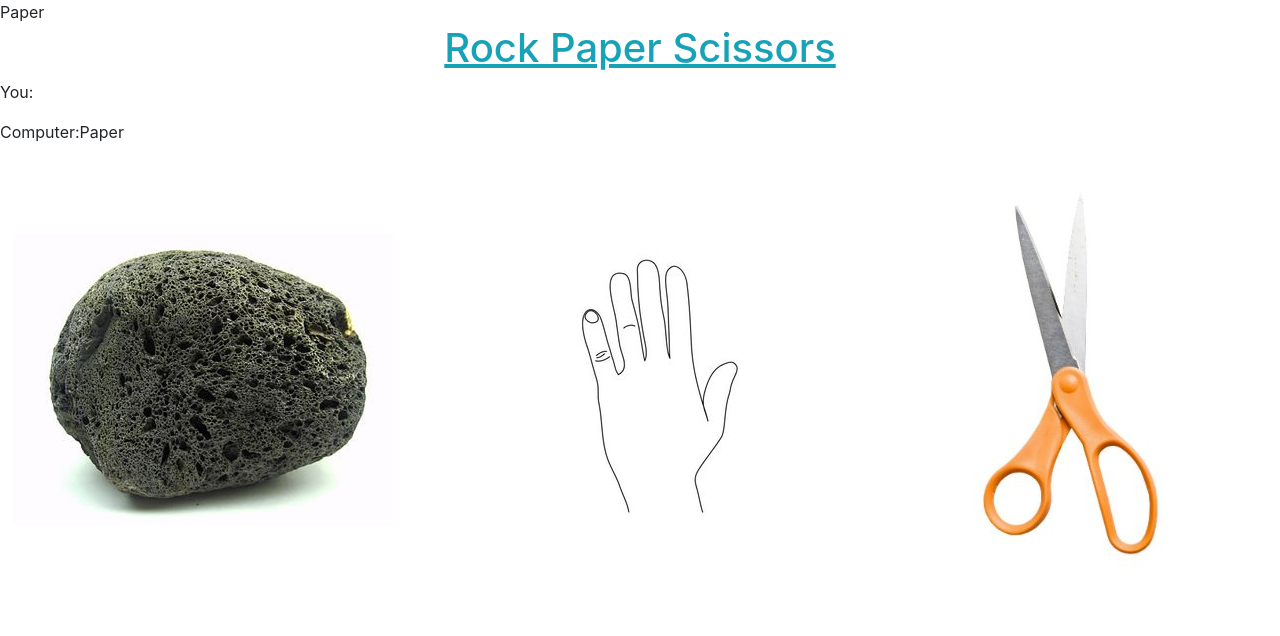
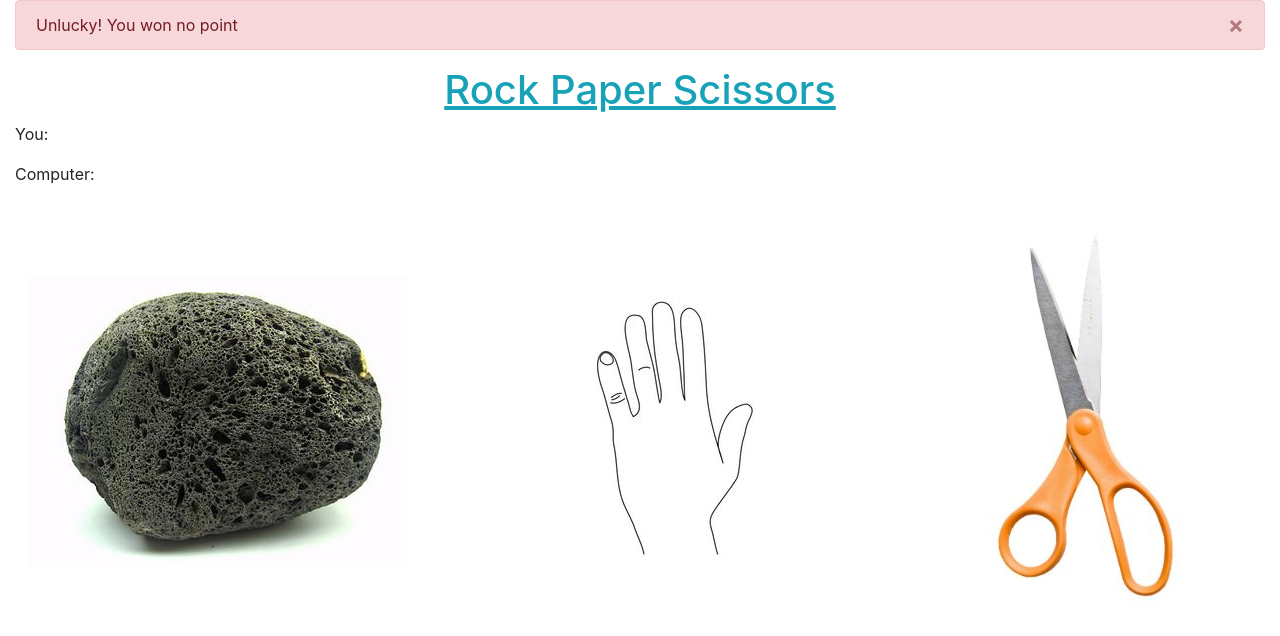
Before and after one commit to RaffiSefen/rock-paper-scisscors, a React (Create React App) app: page / in a window 1280 px wide. Shown: the top 636 px of the page. Built offline with nearby package versions, Linux system fonts and the light colour scheme.

Commit message:
feat: make alert if win or lose

```diff
--- /dev/null
+++ b/src/Components/Alert.jsx
@@ -0,0 +1,25 @@
+import React from "react"
+
+export default function Alert(props) {
+  const { success } = props
+  return (
+    <div
+      className={`alert alert-dismissible fade show alert-${
+        success ? "success" : "danger"
+      }`}
+      role="alert"
+    >
+      {success
+        ? "Congratulation! You received 1 point"
+        : "Unlucky! You won no point"}
+      <button
+        type="button"
+        className="close"
+        data-dismiss="alert"
+        aria-label="Close"
+      >
+        <span aria-hidden="true">&times;</span>
+      </button>
+    </div>
+  )
+}
--- a/src/pages/HomePage.jsx
+++ b/src/pages/HomePage.jsx
@@ -3,13 +3,70 @@ import Result from "../components/Result"
 import ImageComponent from "../components/ImageComponent"
 import { useEffect, useState } from "react"
 import ChoicesComponent from "../components/ChoicesComponent"
+import Alert from "../components/Alert"
+import DrawComponent from "../components/DrawComponent"
 
 const HomePage = () => {
   const [userChoice, setUserChoice] = useState("")
   const [computerChoice, setComputerChoice] = useState("")
+  const [isWinner, setIsWinner] = useState(false)
+  const [isDraw, setIsDraw] = useState(false)
+  const [userScore, setUserScore] = useState(0)
+  const [computerScore, setComputerScore] = useState(0)
 
   const handleUserChoice = (name) => {
     setUserChoice(name)
+    handleComputerChoice()
+  }
+  const handleWinner = () => {
+    console.log(`Switch:>>`, userChoice[0] + computerChoice[0])
+    switch (userChoice[0] + computerChoice[0]) {
+      case "RS":
+        setIsWinner(true)
+        setIsDraw(false)
+        setUserScore(userScore + 1)
+        break
+      case "RP":
+        setIsWinner(false)
+        setIsDraw(false)
+        setComputerScore(computerScore + 1)
+        break
+      case "PR":
+        setIsWinner(true)
+        setIsDraw(false)
+        setUserScore(userScore + 1)
+        break
+      case "PS":
+        setIsWinner(false)
+        setIsDraw(false)
+        setComputerScore(computerScore + 1)
+        break
+      case "SP":
+        setIsWinner(true)
+        setIsDraw(false)
+        setUserScore(userScore + 1)
+        break
+      case "SR":
+        setIsWinner(false)
+        setIsDraw(false)
+        setComputerScore(computerScore + 1)
+        break
+      case "RR":
+        setIsDraw(true)
+        setIsWinner(false)
+        break
+      case "PP":
+        setIsDraw(true)
+        setIsWinner(false)
+        break
+      case "SS":
+        setIsDraw(true)
+        setIsWinner(false)
+        break
+      default:
+        setIsDraw(false)
+        setIsWinner(false)
+    }
   }
 
   const handleComputerChoice = () => {
@@ -20,13 +77,23 @@ const HomePage = () => {
   }
 
   useEffect(() => {
-    handleComputerChoice()
+    handleWinner()
   }, [userChoice])
+  console.log(`isDraw`, isDraw)
+  console.log(`isWinner`, isWinner)
   return (
-    <>
-      {computerChoice}
+    <div className="container-fluid">
+      {isDraw && !isWinner ? (
+        <DrawComponent></DrawComponent>
+      ) : (
+        <Alert success={isWinner}></Alert>
+      )}
       <TitleComponent></TitleComponent>
-      <Result></Result>
+      <Result
+        userScore={userScore}
+        computerScore={computerScore}
+        success={isWinner}
+      ></Result>
       <ChoicesComponent
         yourChoice={userChoice}
         computerChoice={computerChoice}
@@ -46,7 +113,7 @@ const HomePage = () => {
         img="scissors.jpg"
         handleUserChoice={handleUserChoice}
       ></ImageComponent>
-    </>
+    </div>
   )
 }
 
```
